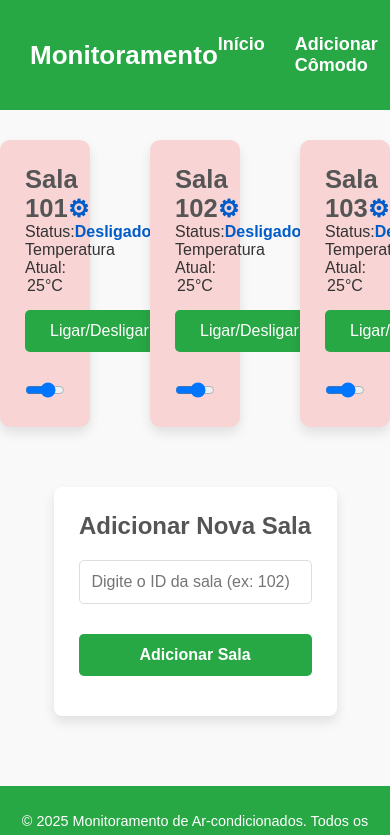
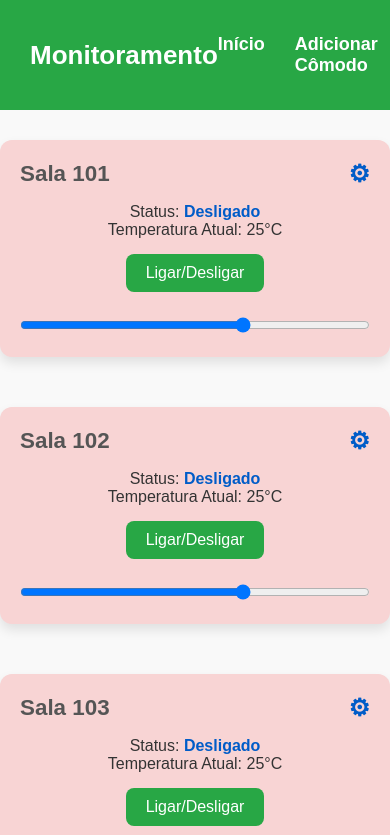
Before and after one commit to SrTinny/Sistema-de-monitoramento-de-ar-condicionado, a React (Vite) app: page / in a window 390 px wide. Shown: the top 835 px of the page. Built offline with nearby package versions, Linux system fonts and the light colour scheme; no server answers.

Commit message:
refactor: ACUnit first mobile

```diff
--- a/src/components/ACUnit/ACUnit.jsx
+++ b/src/components/ACUnit/ACUnit.jsx
@@ -1,3 +1,4 @@
+// src/components/ACUnit/ACUnit.jsx
 import { useState } from "react";
 import styles from "./ACUnit.module.css";
 import SettingsModal from "../settingsModal/SettingsModal";
@@ -5,34 +6,30 @@ import SettingsModal from "../settingsModal/SettingsModal";
 export default function ACUnit({ roomId, status, temperature, onToggle, onTempChange }) {
   const [showModal, setShowModal] = useState(false);
 
-  const handleOpenModal = () => setShowModal(true);
-  const handleCloseModal = () => setShowModal(false);
-  const handleSaveSettings = () => {
-    console.log("Configurações salvas para sala:", roomId);
-    setShowModal(false);
-  };
-
   return (
     <>
-      <div className={`${styles["ac-unit"]} ${styles[status]}`} data-room={roomId}>
-        <h2>
-          <span className={styles["room-title"]}>Sala {roomId}</span>
-          <span className={styles["settings-icon"]} onClick={handleOpenModal}>⚙</span>
+      <div className={`${styles.unit} ${styles[status]}`} data-room={roomId}>
+        <h2 className={styles.header}>
+          <span className={styles.title}>Sala {roomId}</span>
+          <span className={styles.icon} onClick={() => setShowModal(true)}>⚙</span>
         </h2>
-        <p>Status:
-          <span id={`status-${roomId}`} className={`${styles.status} ${styles[status]}`}>
+        <p>
+          Status:{" "}
+          <span
+            id={`status-${roomId}`}
+            className={`${styles.status} ${styles[status]}`}
+          >
             {status === "ligado" ? "Ligado" : "Desligado"}
           </span>
         </p>
-        <p>Temperatura Atual: <span id={`temp-${roomId}`}>{temperature}°C</span></p>
-        <button id={`toggle-${roomId}`} onClick={() => onToggle(roomId)}>
-          Ligar/Desligar
-        </button>
+        <p>
+          Temperatura Atual: <span id={`temp-${roomId}`}>{temperature}°C</span>
+        </p>
+        <button onClick={() => onToggle(roomId)}>Ligar/Desligar</button>
         <input
           type="range"
           min="16"
           max="30"
-          id={`temp-range-${roomId}`}
           value={temperature}
           onChange={(e) => onTempChange(roomId, e.target.value)}
         />
@@ -40,8 +37,11 @@ export default function ACUnit({ roomId, status, temperature, onToggle, onTempCh
 
       <SettingsModal
         visible={showModal}
-        onClose={handleCloseModal}
-        onSave={handleSaveSettings}
+        onClose={() => setShowModal(false)}
+        onSave={() => {
+          console.log("Configurações salvas para sala:", roomId);
+          setShowModal(false);
+        }}
       />
     </>
   );
--- a/src/components/ACUnit/ACUnit.module.css
+++ b/src/components/ACUnit/ACUnit.module.css
@@ -1,39 +1,46 @@
-.ac-unit {
-  flex: 1 1 calc(33.333% - 40px);
-  max-width: calc(33.333% - 40px);
-  border-radius: 10px;
+.unit {
+  width: 100%;
+  border-radius: 12px;
   box-shadow: 0 6px 12px var(--shadow-color);
-  padding: 25px;
+  padding: 20px;
   text-align: center;
   transition: transform 0.3s ease-in-out, background-color 0.3s ease-in-out;
+  margin-bottom: 20px;
 }
 
-.ac-unit.ligado {
+.unit:hover {
+  transform: translateY(-8px);
+}
+
+.ligado {
   background-color: var(--status-ligado);
 }
 
-.ac-unit.desligado {
+.desligado {
   background-color: var(--status-desligado);
 }
 
-.ac-unit:hover {
-  transform: translateY(-10px);
+.header {
+  display: flex;
+  justify-content: space-between;
+  align-items: center;
+  margin-bottom: 15px;
 }
 
-.room-title {
+.title {
+  font-size: 1.4rem;
   font-weight: bold;
-  font-size: 1.6rem;
   color: var(--highlight-color);
 }
 
-.settings-icon {
+.icon {
   font-size: 1.5rem;
   cursor: pointer;
   color: var(--second-color);
   transition: transform 0.3s ease, color 0.3s ease;
 }
 
-.settings-icon:hover {
+.icon:hover {
   transform: rotate(90deg);
   color: var(--primary-color);
 }
@@ -54,8 +61,8 @@ button {
   background-color: var(--primary-color);
   color: var(--text-color);
   border: none;
-  padding: 12px 25px;
-  border-radius: 5px;
+  padding: 10px 20px;
+  border-radius: 8px;
   cursor: pointer;
   margin: 15px 0;
   font-size: 16px;
@@ -68,5 +75,19 @@ button:hover {
 
 input[type="range"] {
   width: 100%;
-  margin-top: 15px;
+  margin-top: 10px;
 }
+
+/* Tablet */
+@media (min-width: 600px) {
+  .unit {
+    width: calc(50% - 10px);
+  }
+}
+
+/* Desktop */
+@media (min-width: 900px) {
+  .unit {
+    width: calc(33.333% - 20px);
+  }
+}
```
